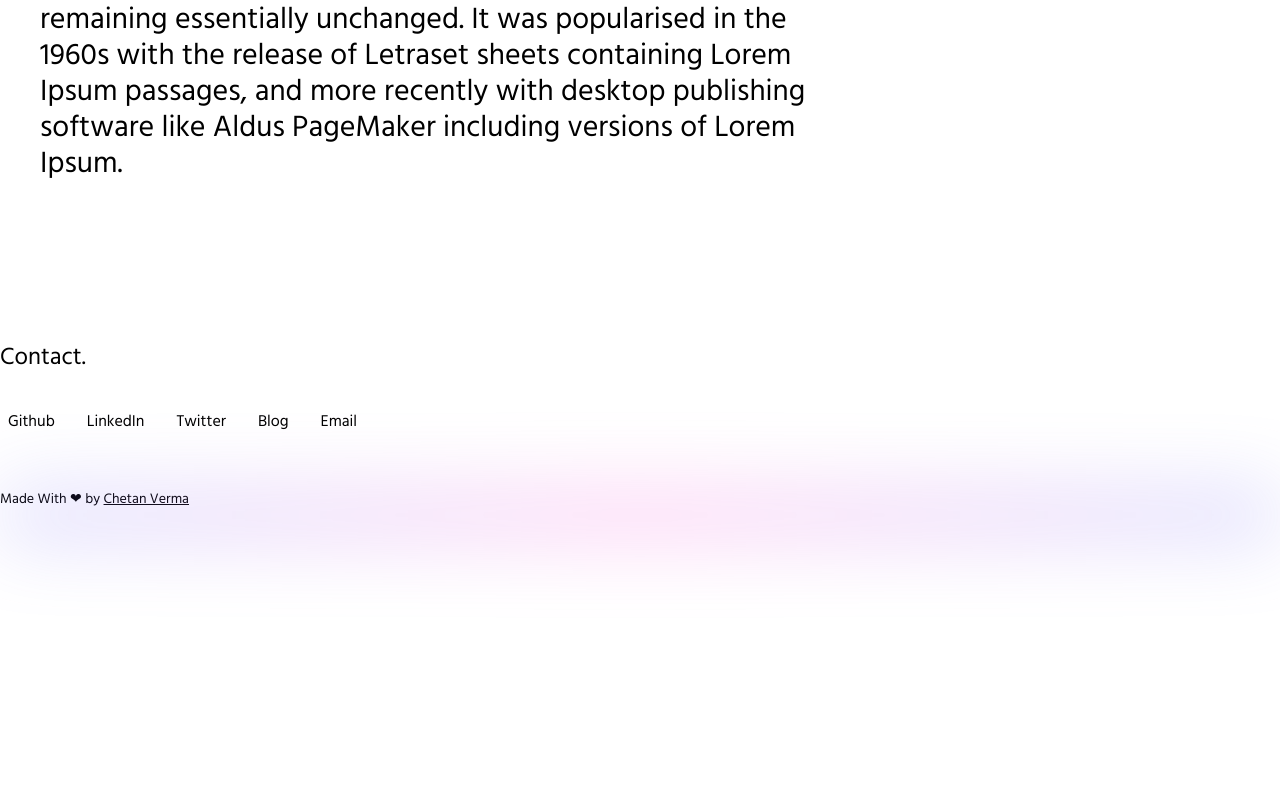
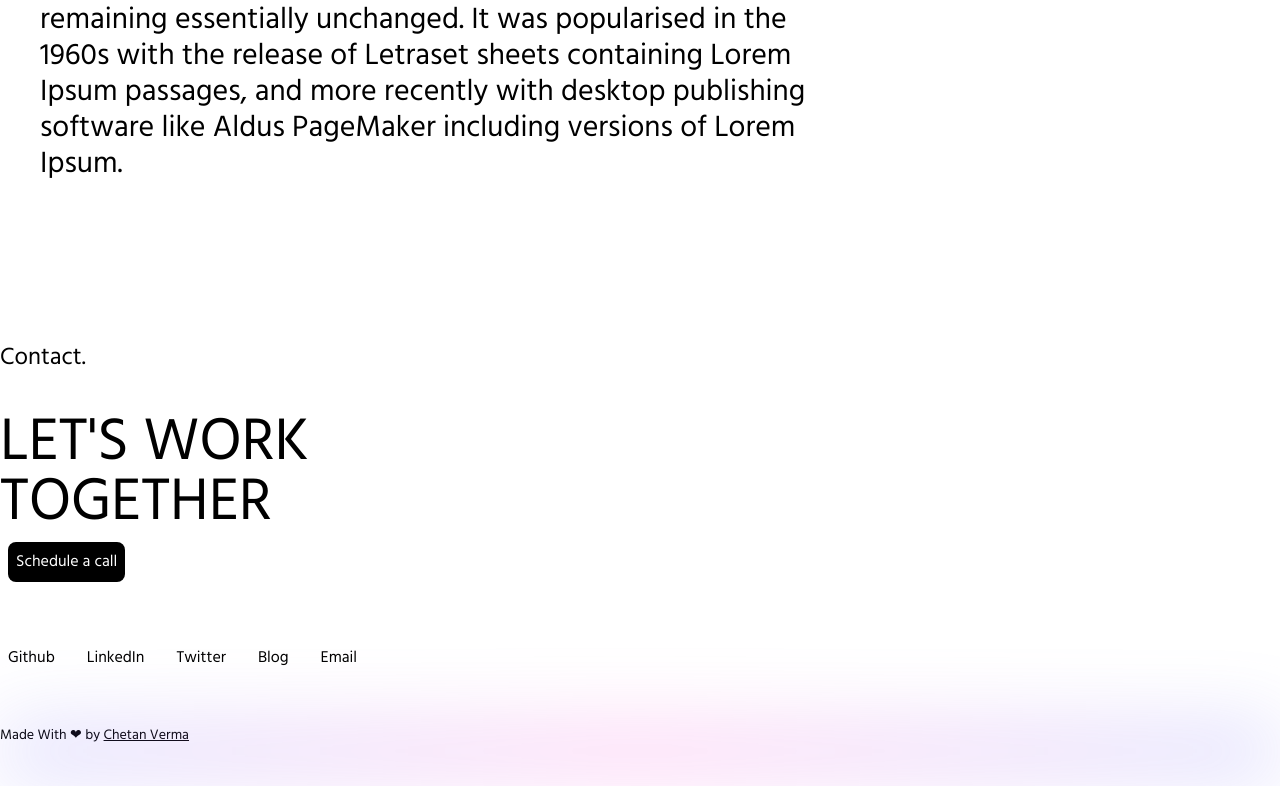
Before and after one commit to dragonhunter1230/react-portfolio, a Next.js app: page / in a window 1280 px wide. Shown: the part 3774-4560 px from the top of the page. Before the commit the page ends 4324 px from the top, so only its background shows below. Built offline with nearby package versions, Linux system fonts and the light colour scheme.

Commit message:
Adding new footer design

```diff
--- a/components/Button/index.js
+++ b/components/Button/index.js
@@ -10,7 +10,7 @@ const Button = ({ children, type, onClick, classes }) => {
         type="button"
         className={`text-sm tablet:text-base p-1 laptop:p-2 m-1 laptop:m-2 rounded-lg cursor-none ${
           theme === "dark" ? "bg-white text-black" : "bg-black text-white"
-        }  transition-all duration-300 ease-out first:ml-0 hover:scale-105 active:scale-100 link`}
+        }  transition-all duration-300 ease-out first:ml-0 hover:scale-105 active:scale-100 link ${classes}`}
       >
         {children}
       </button>
--- a/components/Footer/index.js
+++ b/components/Footer/index.js
@@ -1,14 +1,26 @@
 import React from "react";
 import Socials from "../Socials";
 import Link from "next/link";
+import Button from "../Button";
 
 const Footer = ({ dark }) => {
   return (
     <>
       <div className="mt-5 laptop:mt-40 p-2 laptop:p-0">
-        <h1 className="text-2xl text-bold">Contact.</h1>
-        <div className="mt-5">
-          <Socials />
+        <div>
+          <h1 className="text-2xl text-bold">Contact.</h1>
+          <div className="mt-10">
+            <h1 className="text-3xl tablet:text-6xl laptop:text-6xl laptopl:text-8xl text-bold">
+              LET'S WORK
+            </h1>
+            <h1 className="text-3xl tablet:text-6xl laptop:text-6xl laptopl:text-8xl text-bold">
+              TOGETHER
+            </h1>
+            <Button type="primary">Schedule a call</Button>
+            <div className="mt-10">
+              <Socials />
+            </div>
+          </div>
         </div>
       </div>
       <h1 className="text-sm text-bold mt-2 laptop:mt-10 p-2 laptop:p-0">
--- a/components/Socials/index.js
+++ b/components/Socials/index.js
@@ -5,7 +5,7 @@ import yourData from "../../data/portfolio.json";
 
 const Socials = ({ className }) => {
   return (
-    <div className={`${className} flex flex-wrap mob:flex-nowrap`}>
+    <div className={`${className} flex flex-wrap mob:flex-nowrap link`}>
       {yourData.socials.map((social, index) => (
         <Button key={index} onClick={() => window.open(social.link)}>
           {social.title}
```
